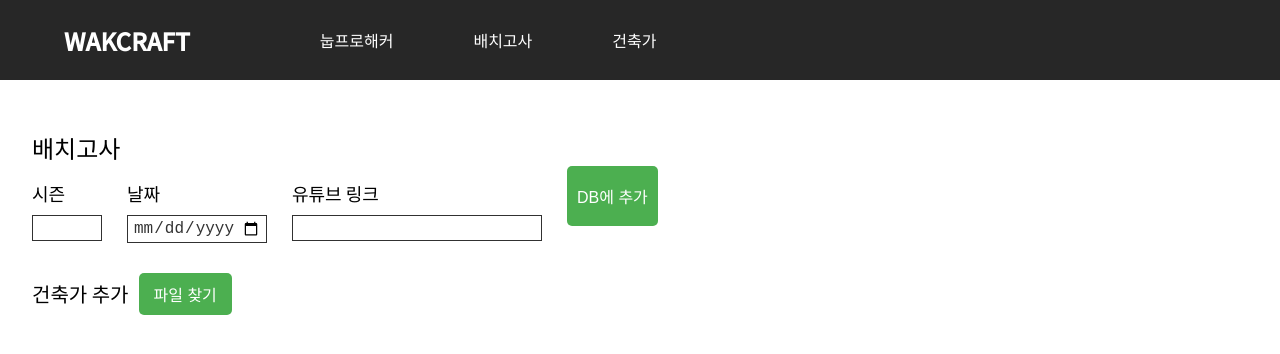
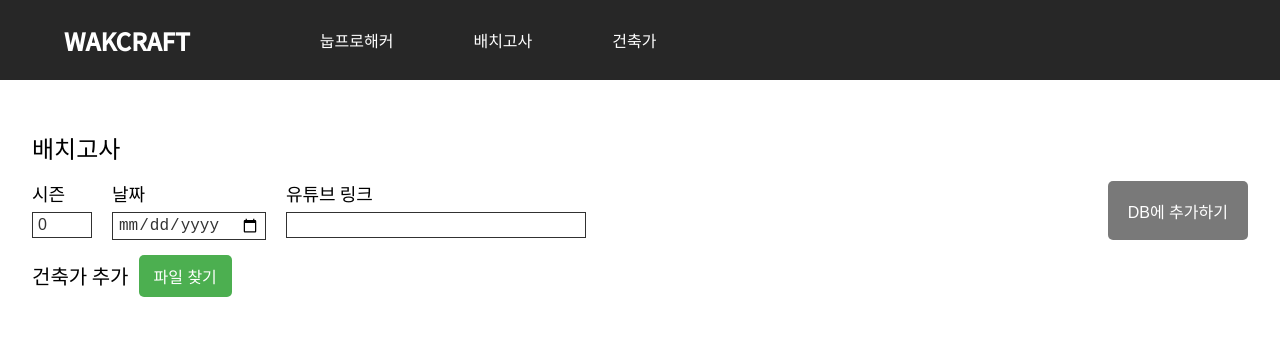
Before and after one commit to yewonJin/wakcraft-v1, a Next.js app: page /admin/placementTest in a window 1280 px wide. Shown: the top 354 px of the page. Built offline with nearby package versions, Linux system fonts and the light colour scheme.

Commit message:
[REFACTORING] 어드민 페이지 리팩토링

```diff
--- a/src/application/createPlacementTest.ts
+++ b/src/application/createPlacementTest.ts
@@ -32,6 +32,7 @@ export const useCreatePlacementTest = () => {
    };
 
    return {
+      placementTestInfo,
       participantsInfo,
       addToDB,
       changePlacementTestInfo,
--- /dev/null
+++ b/src/components/Admin/content/AddContentInfo.tsx
@@ -0,0 +1,113 @@
+import styled from 'styled-components';
+
+import InputBox from '@/components/Common/InputBox';
+import TextBox from '@/components/Common/TextBox';
+import { Button } from '@/components/Common/Button';
+import { NoobProHacker } from '@/domain/noobProHacker';
+import { PlacementTest } from '@/domain/placementTest';
+
+const Layout = styled.div`
+   display: flex;
+   justify-content: space-between;
+   margin-top: 15px;
+`;
+
+const List = styled.ul`
+   display: flex;
+   gap: 20px;
+`;
+
+const Item = styled.li`
+   list-style: none;
+   display: flex;
+   flex-direction: column;
+   gap: 7px;
+`;
+
+type Content = Partial<NoobProHacker['contentInfo'] & Omit<PlacementTest, 'participants'>>;
+
+type Props = {
+   contentInfo: Content;
+   handleChange: (e: React.ChangeEvent<HTMLInputElement>) => void;
+   addContent: (e: React.MouseEvent<HTMLButtonElement>) => void;
+};
+
+export function AddContentInfo(props: Props) {
+   const { contentInfo, handleChange, addContent } = props;
+
+   return (
+      <Layout>
+         <List>
+            <Item>
+               <TextBox
+                  text={Object.keys(contentInfo).includes('season') ? '시즌' : '회차'}
+                  fontSize="18px"
+                  fontWeight="32px"
+               />
+               <InputBox
+                  onChange={handleChange}
+                  value={determinationContentValue(contentInfo)}
+                  name={determinationContentName(contentInfo)}
+                  type="number"
+                  width="60px"
+               />
+            </Item>
+            {Object.keys(contentInfo).includes('main_subject') && (
+               <Item>
+                  <TextBox text="메인 주제" fontSize="18px" fontWeight="32px" />
+                  <InputBox
+                     onChange={handleChange}
+                     value={contentInfo.main_subject}
+                     type="text"
+                     name="main_subject"
+                     width="150px"
+                  />
+               </Item>
+            )}
+            <Item>
+               <TextBox text="날짜" fontSize="18px" fontWeight="32px" />
+               <InputBox onChange={handleChange} value={contentInfo.date} name="date" type="date" />
+            </Item>
+            <Item>
+               <TextBox text="유튜브 링크" fontSize="18px" fontWeight="32px" />
+               <InputBox
+                  onChange={handleChange}
+                  value={contentInfo.youtube_url}
+                  type="text"
+                  name="youtube_url"
+                  width="300px"
+               />
+            </Item>
+         </List>
+         <Button
+            text="DB에 추가하기"
+            onClick={addContent}
+            padding="12px 20px"
+            backgroundColor="#797979"
+            hoverBackgroundColor="#474747"
+         ></Button>
+      </Layout>
+   );
+}
+
+const determinationContentValue = (contentInfo: Content) => {
+   if (Object.keys(contentInfo).includes('episode')) {
+      const noobProHacker = contentInfo as NoobProHacker['contentInfo'];
+
+      return noobProHacker.episode;
+   } else if (Object.keys(contentInfo).includes('season')) {
+      const placementTest = contentInfo as Omit<PlacementTest, 'participants'>;
+
+      return placementTest.season;
+   }
+};
+
+const determinationContentName = (contentInfo: Content) => {
+   if (Object.keys(contentInfo).includes('season')) {
+      return 'season';
+   } else if (Object.keys(contentInfo).includes('episode')) {
+      return 'episode';
+   } else {
+      return '';
+   }
+};
--- a/src/pages/admin/index.tsx
+++ b/src/pages/admin/index.tsx
@@ -38,6 +38,10 @@ export default function Index() {
             <Link href={'/admin/placementTest'}>
                <li>배치고사</li>
             </Link>
+            <Divider />
+            <Link href={'/admin/eventContents'}>
+               <li>이벤트 눕프핵</li>
+            </Link>
          </List>
       </CommonLayout>
    );
--- a/src/pages/admin/placementTest.tsx
+++ b/src/pages/admin/placementTest.tsx
@@ -10,6 +10,7 @@ import { Tier } from '@/domain/architect';
 import { useCreatePlacementTest } from '@/application/createPlacementTest';
 import { useAwsStorage } from '@/application/accessAwsStorage';
 import SelectTierBox from '@/components/Common/SelectTierBox';
+import { AddContentInfo } from '@/components/Admin/content/AddContentInfo';
 
 const Wrapper = styled.div<{ direction?: string; alignItems?: string }>`
    display: flex;
@@ -49,27 +50,18 @@ const ImageBox = styled.div`
 
 export default function PlacementTest() {
    const { isViewable, setIsViewable } = useAwsStorage();
-   const { participantsInfo, addToDB, changePlacementTestInfo, changePlacementTestTier } = useCreatePlacementTest();
+   const { placementTestInfo, participantsInfo, addToDB, changePlacementTestInfo, changePlacementTestTier } =
+      useCreatePlacementTest();
 
    return (
       <CommonLayout>
          {isViewable && <AwsStorage content="placementTest" />}
          <TextBox text="배치고사" fontSize="24px" lineHeight="36px" fontWeight="500" />
-         <MainInfoBox>
-            <Wrapper direction="column">
-               <TextBox text="시즌" fontSize="18px" fontWeight="32px" />
-               <InputBox name="season" type="number" width="70px" onChange={changePlacementTestInfo} />
-            </Wrapper>
-            <Wrapper direction="column">
-               <TextBox text="날짜" fontSize="18px" fontWeight="32px" />
-               <InputBox name="date" type="date" width="140px" onChange={changePlacementTestInfo} />
-            </Wrapper>
-            <Wrapper direction="column">
-               <TextBox text="유튜브 링크" fontSize="18px" fontWeight="32px" />
-               <InputBox name="youtube_url" type="text" width="250px" onChange={changePlacementTestInfo} />
-            </Wrapper>
-            <Button onClick={() => addToDB()} text="DB에 추가" height="60px" padding="5px 10px" />
-         </MainInfoBox>
+         <AddContentInfo
+            contentInfo={placementTestInfo}
+            handleChange={changePlacementTestInfo}
+            addContent={() => addToDB()}
+         />
          <Wrapper alignItems="center">
             <TextBox text="건축가 추가" fontSize="20px" lineHeight="24px" fontWeight="500" />
             <Button text="파일 찾기" padding="9px 15px" onClick={() => setIsViewable(true)} />
```
Also changed, not shown: src/components/Admin/content/SearchArchitect.tsx (renamed from src/components/Admin/noobProHacker/SearchArchitect.tsx, +11 -7 lines), src/components/Admin/noobProHacker/AddNoobProHackerInfo.tsx (deleted, +0 -76 lines), src/pages/admin/eventContents.tsx (added, +8 -0 lines), src/pages/admin/noobProHacker.tsx (+17 -6 lines).
